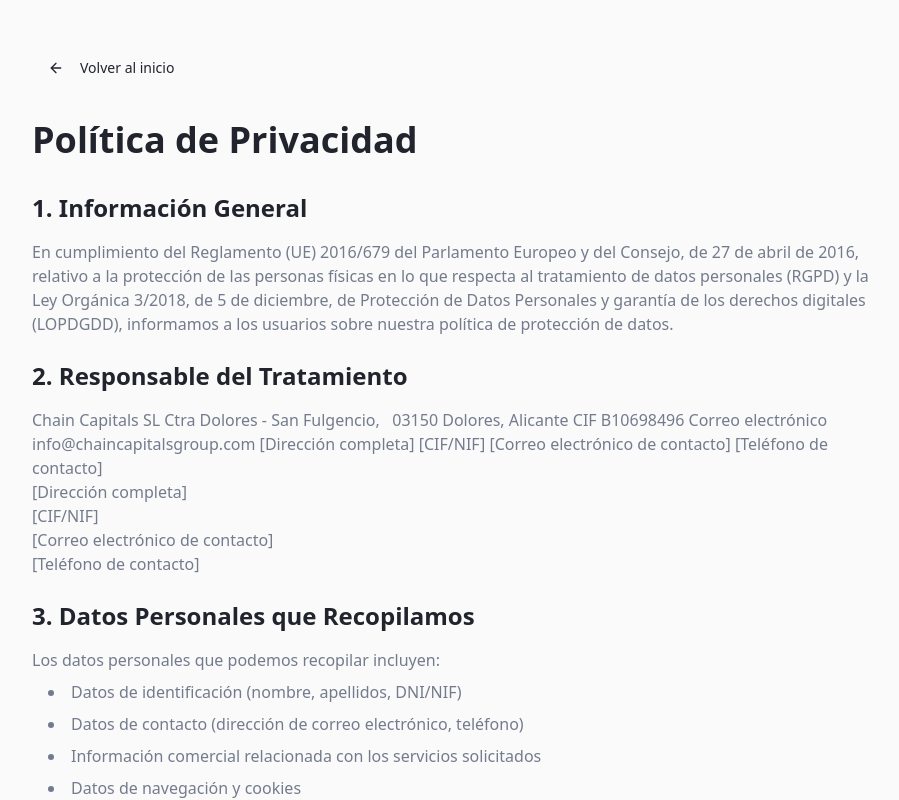
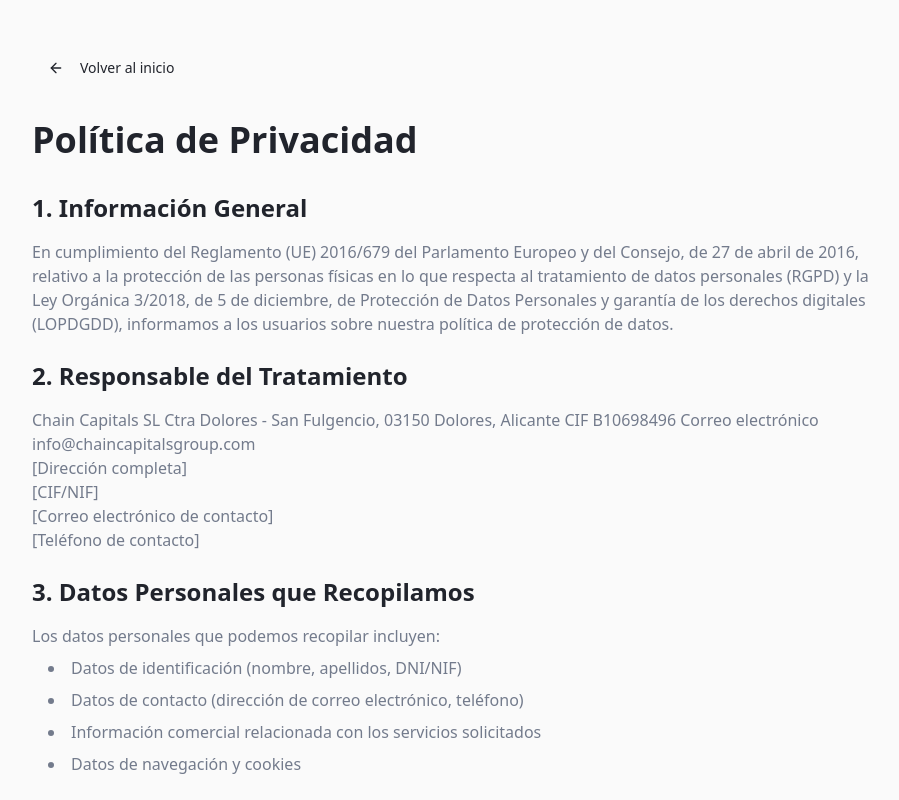
Before and after one commit to cryp2me/Chain-Capitals-Group-Voice-Agents, a React (Vite) app: page /politica-privacidad in a window 1280 px wide. Shown: the top 800 px of the page, without its empty margins (176-1075 px from the left). Built offline with nearby package versions, Linux system fonts and the light colour scheme; the HTML template or start-up script is replaced by a standard one.

Commit message:
Visual edit in Lovable
Edited UI in Lovable

```diff
--- a/src/pages/PoliticaPrivacidad.tsx
+++ b/src/pages/PoliticaPrivacidad.tsx
@@ -26,12 +26,10 @@ const PoliticaPrivacidad = () => {
 
           <section>
             <h2 className="text-2xl font-semibold mb-4">2. Responsable del Tratamiento</h2>
-            <p className="text-muted-foreground">Chain Capitals SL
-Ctra Dolores - San Fulgencio,   03150 Dolores, Alicante CIF B10698496 Correo electrónico info@chaincapitalsgroup.com
-[Dirección completa]
-[CIF/NIF]
-[Correo electrónico de contacto]
-[Teléfono de contacto]<br />
+            <p className="text-muted-foreground text-left">Chain Capitals SL
+Ctra Dolores - San Fulgencio,
+03150 Dolores, Alicante CIF B10698496
+Correo electrónico info@chaincapitalsgroup.com<br />
               [Dirección completa]<br />
               [CIF/NIF]<br />
               [Correo electrónico de contacto]<br />
```
